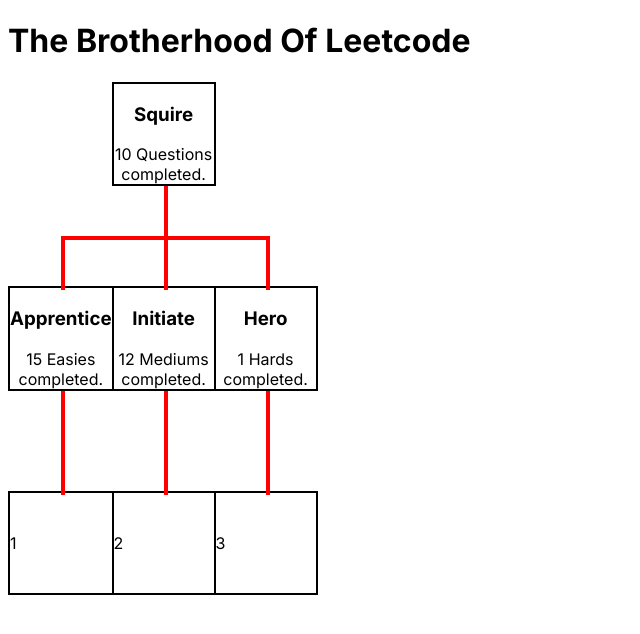
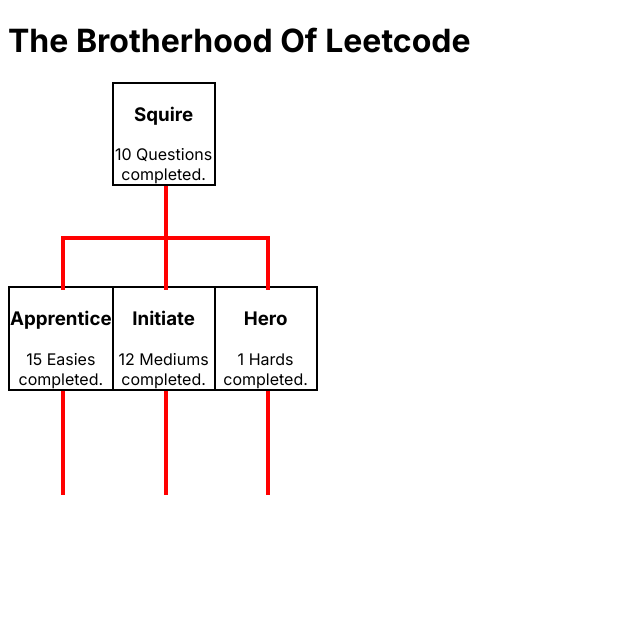
Before and after one commit to adrientremblay/BrotherhoodOfLeetcode, a Next.js app: page / in a window 1280 px wide. Shown: the top 634 px of the page, without its empty margins (0-640 px from the left). Built offline with nearby package versions, Linux system fonts and the light colour scheme.

Commit message:
Make formatting more compact

```diff
--- a/app/rank_table.js
+++ b/app/rank_table.js
@@ -6,9 +6,7 @@
             <tbody>
                 <tr>
                     <td></td>
-                    <td className="content">
-                        <Rank name="Squire" number="10" difficulty="Questions"></Rank>
-                    </td>
+                    <td className="content"><Rank name="Squire" number="10" difficulty="Questions"></Rank></td>
                     <td></td>
                 </tr>
                 <tr>
@@ -26,31 +24,14 @@
                     </td>
                 </tr>
                 <tr>
-                    <td className="content">
-                        <Rank name="Apprentice" number="15" difficulty="Easies"></Rank>
-                    </td>
-                    <td className="content">
-                        <Rank name="Initiate" number="12" difficulty="Mediums"></Rank>
-                    </td>
-                    <td className="content">
-                        <Rank name="Hero" number="1" difficulty="Hards"></Rank>
-                    </td>
+                    <td className="content"><Rank name="Apprentice" number="15" difficulty="Easies"></Rank></td>
+                    <td className="content"><Rank name="Initiate" number="12" difficulty="Mediums"></Rank></td>
+                    <td className="content"><Rank name="Hero" number="1" difficulty="Hards"></Rank></td>
                 </tr>
                 <tr>
-                    <td>
-                        <div className="line vertical-line"></div>
-                    </td>
-                    <td>
-                        <div className="line vertical-line"></div>
-                    </td>
-                    <td>
-                        <div className="line vertical-line"></div>
-                    </td>
-                </tr>
-                <tr>
-                    <td className="content">1</td>
-                    <td className="content">2</td>
-                    <td className="content">3</td>
+                    <td><div className="line vertical-line"></div></td>
+                    <td><div className="line vertical-line"></div></td>
+                    <td><div className="line vertical-line"></div></td>
                 </tr>
             </tbody>
         </table>
```
